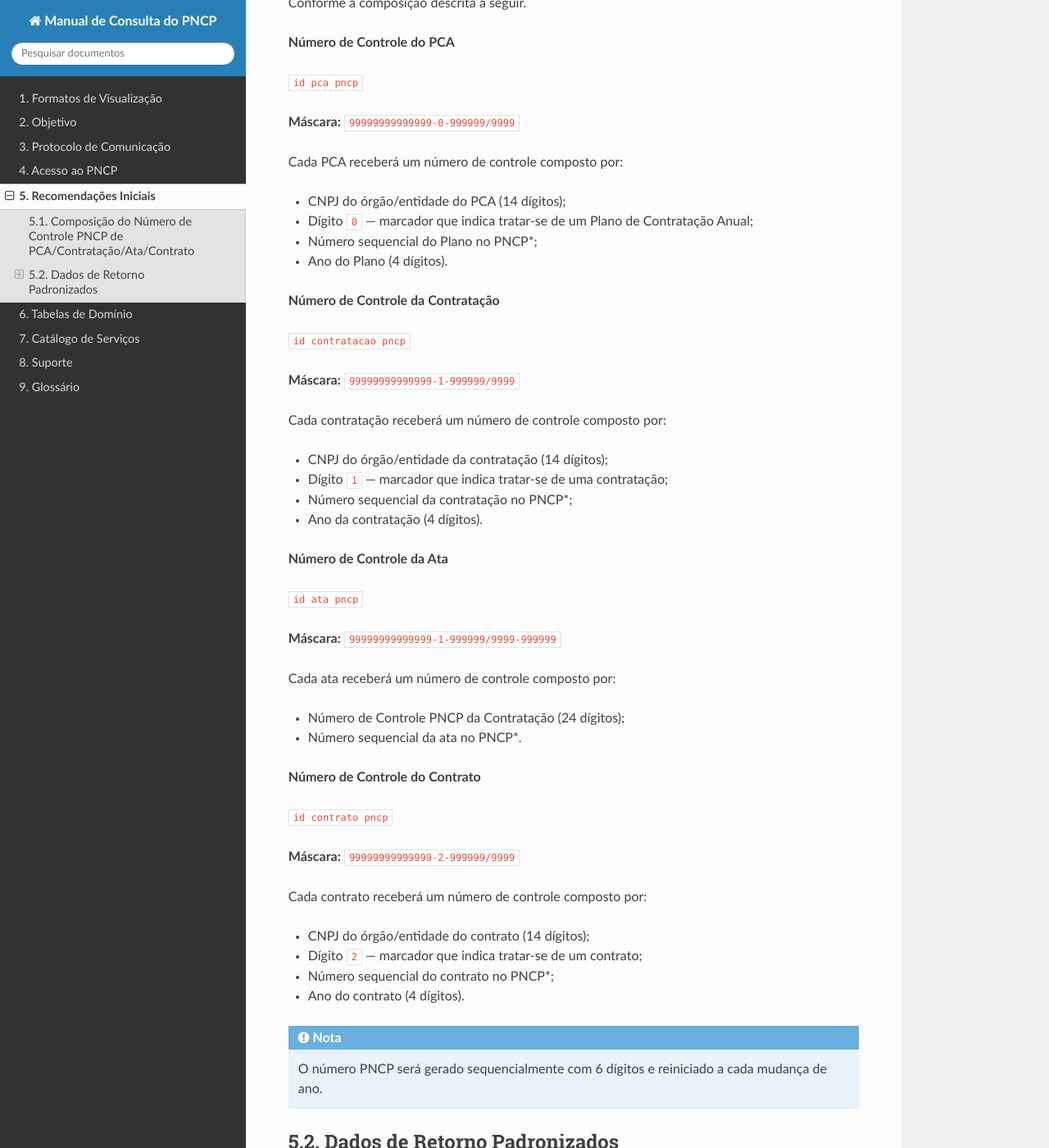
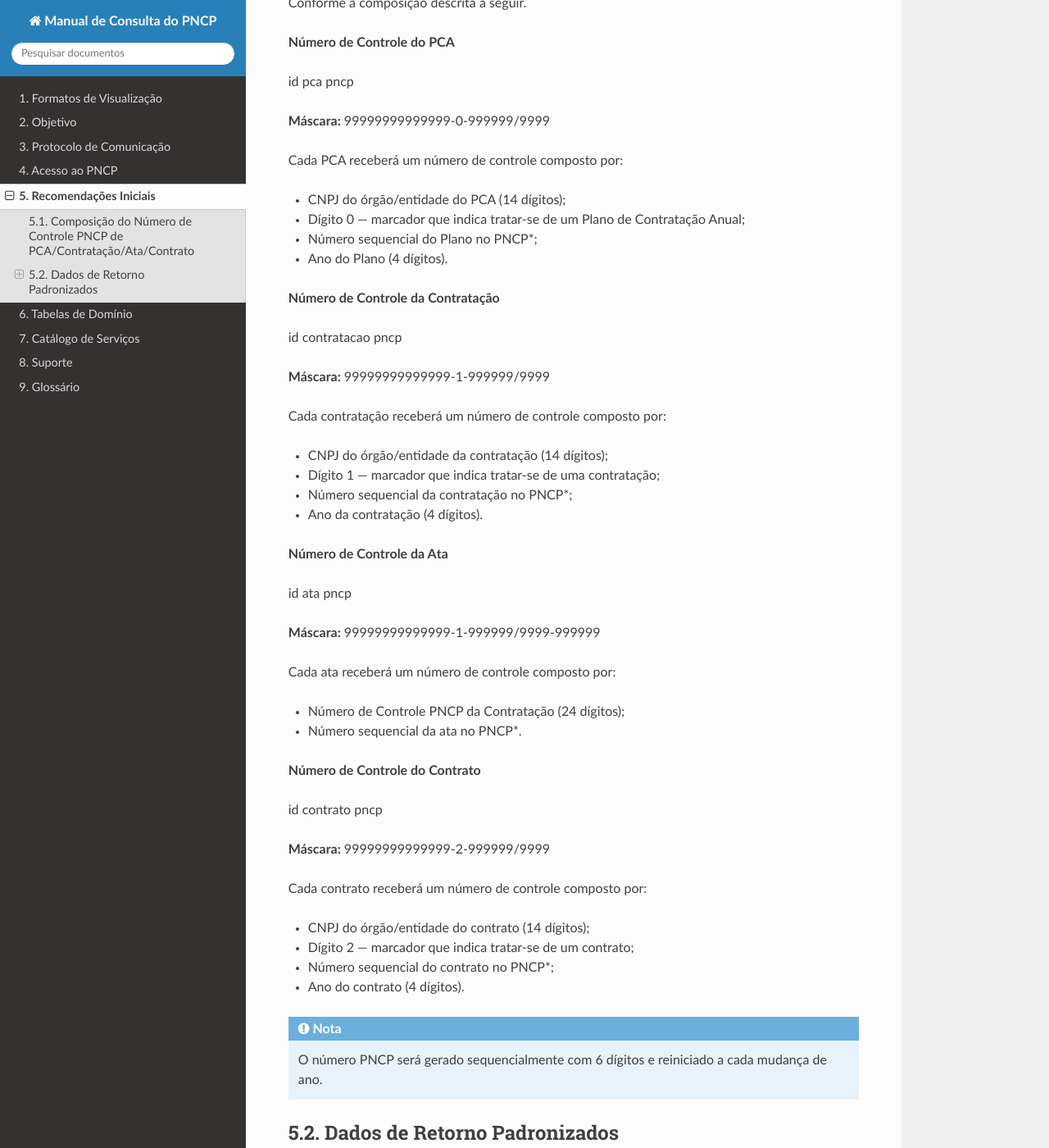
Before and after one commit to sofiaestrelab/Manual-de-Consulta-do-PNCP, a Sphinx documentation site: the page built from docs/source/recomendacoes_iniciais/index.rst, in a window 1280 px wide and 1400 px high, scrolled down 496 px. Shown: the whole window at 82% size. Built offline with Sphinx 7.4.7 and the Read the Docs theme 3.1.0, drawn with Linux system fonts in a browser that asks for light colours.

Commit message:
Remove code formatting from control number sections

```diff
--- a/docs/source/recomendacoes_iniciais/index.rst
+++ b/docs/source/recomendacoes_iniciais/index.rst
@@ -17,35 +17,35 @@ Conforme a composição descrita a seguir.
 
 **Número de Controle do PCA**
 
-``id pca pncp``
+id pca pncp
 
-**Máscara:** ``99999999999999-0-999999/9999``
+**Máscara:** 99999999999999-0-999999/9999
 
 Cada PCA receberá um número de controle composto por:
 
 - CNPJ do órgão/entidade do PCA (14 dígitos);
-- Dígito ``0`` — marcador que indica tratar-se de um Plano de Contratação Anual;
+- Dígito 0 — marcador que indica tratar-se de um Plano de Contratação Anual;
 - Número sequencial do Plano no PNCP*;
 - Ano do Plano (4 dígitos).
 
 **Número de Controle da Contratação**
 
-``id contratacao pncp``
+id contratacao pncp
 
-**Máscara:** ``99999999999999-1-999999/9999``
+**Máscara:** 99999999999999-1-999999/9999
 
 Cada contratação receberá um número de controle composto por:
 
 - CNPJ do órgão/entidade da contratação (14 dígitos);
-- Dígito ``1`` — marcador que indica tratar-se de uma contratação;
+- Dígito 1 — marcador que indica tratar-se de uma contratação;
 - Número sequencial da contratação no PNCP*;
 - Ano da contratação (4 dígitos).
 
 **Número de Controle da Ata**
 
-``id ata pncp``
+id ata pncp
 
-**Máscara:** ``99999999999999-1-999999/9999-999999``
+**Máscara:** 99999999999999-1-999999/9999-999999
 
 Cada ata receberá um número de controle composto por:
 
@@ -54,14 +54,14 @@ Cada ata receberá um número de controle composto por:
 
 **Número de Controle do Contrato**
 
-``id contrato pncp``
+id contrato pncp
 
-**Máscara:** ``99999999999999-2-999999/9999``
+**Máscara:** 99999999999999-2-999999/9999
 
 Cada contrato receberá um número de controle composto por:
 
 - CNPJ do órgão/entidade do contrato (14 dígitos);
-- Dígito ``2`` — marcador que indica tratar-se de um contrato;
+- Dígito 2 — marcador que indica tratar-se de um contrato;
 - Número sequencial do contrato no PNCP*;
 - Ano do contrato (4 dígitos).
 
@@ -95,26 +95,26 @@ Dados de retorno
      - Tipo
      - Descrição
    * - 1
-     - ``data``
+     - data
      - Vetor
      - Vetor com os dados dos registros encontrados.
    * - 2
-     - ``totalRegistros``
+     - totalRegistros
      - Inteiro
      - Total de registros encontrados.
    * - 3
-     - ``totalPaginas``
+     - totalPaginas
      - Inteiro
      - Total de páginas necessárias para a obtenção de todos os registros.
    * - 4
-     - ``numeroPagina``
+     - numeroPagina
      - Inteiro
      - Número da página em que a consulta foi realizada.
    * - 5
-     - ``paginasRestantes``
+     - paginasRestantes
      - Inteiro
      - Total de páginas restantes.
    * - 6
-     - ``empty``
+     - empty
      - Booleano
      - Indica se o atributo ``data`` está vazio.
```
